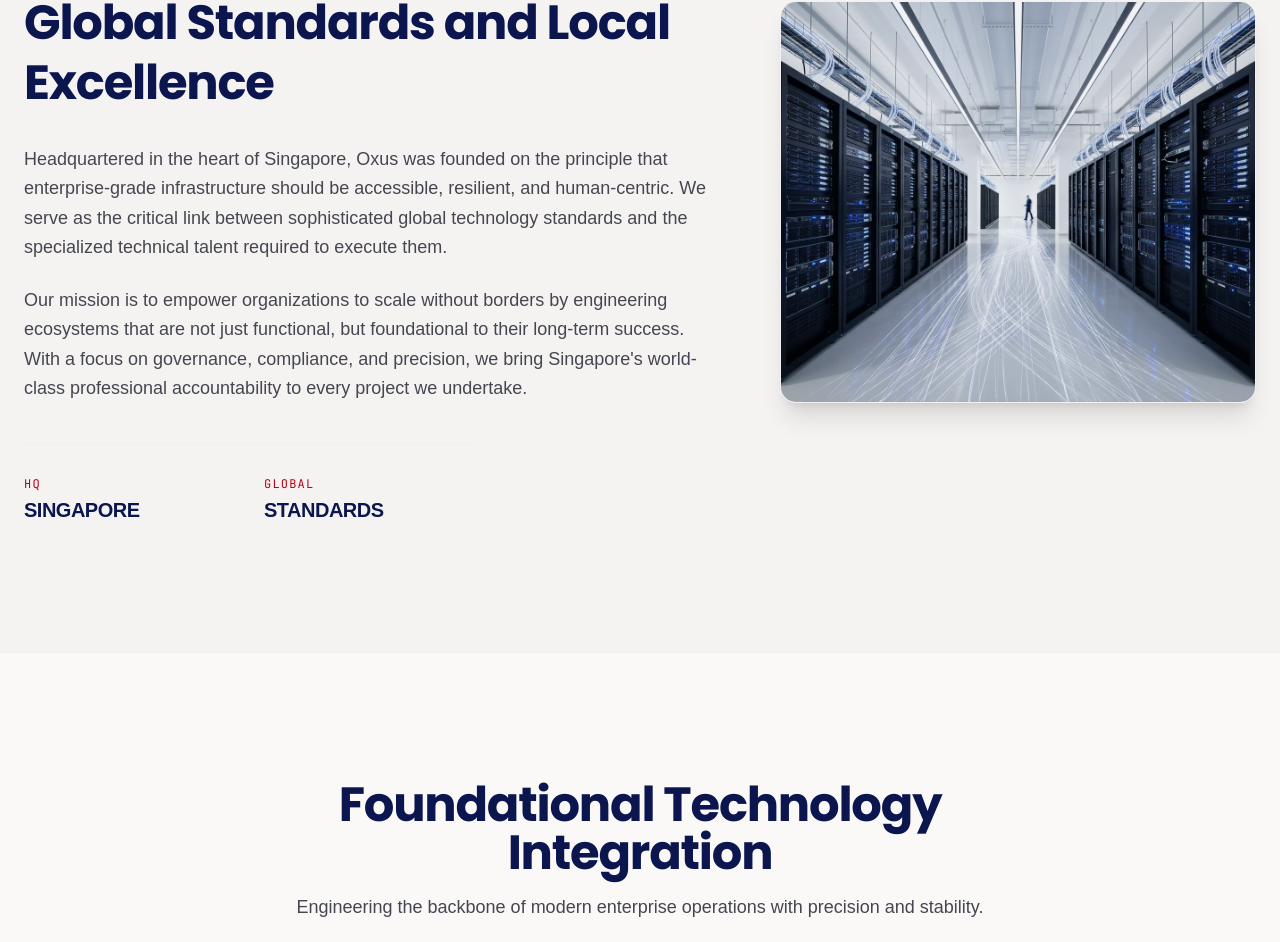
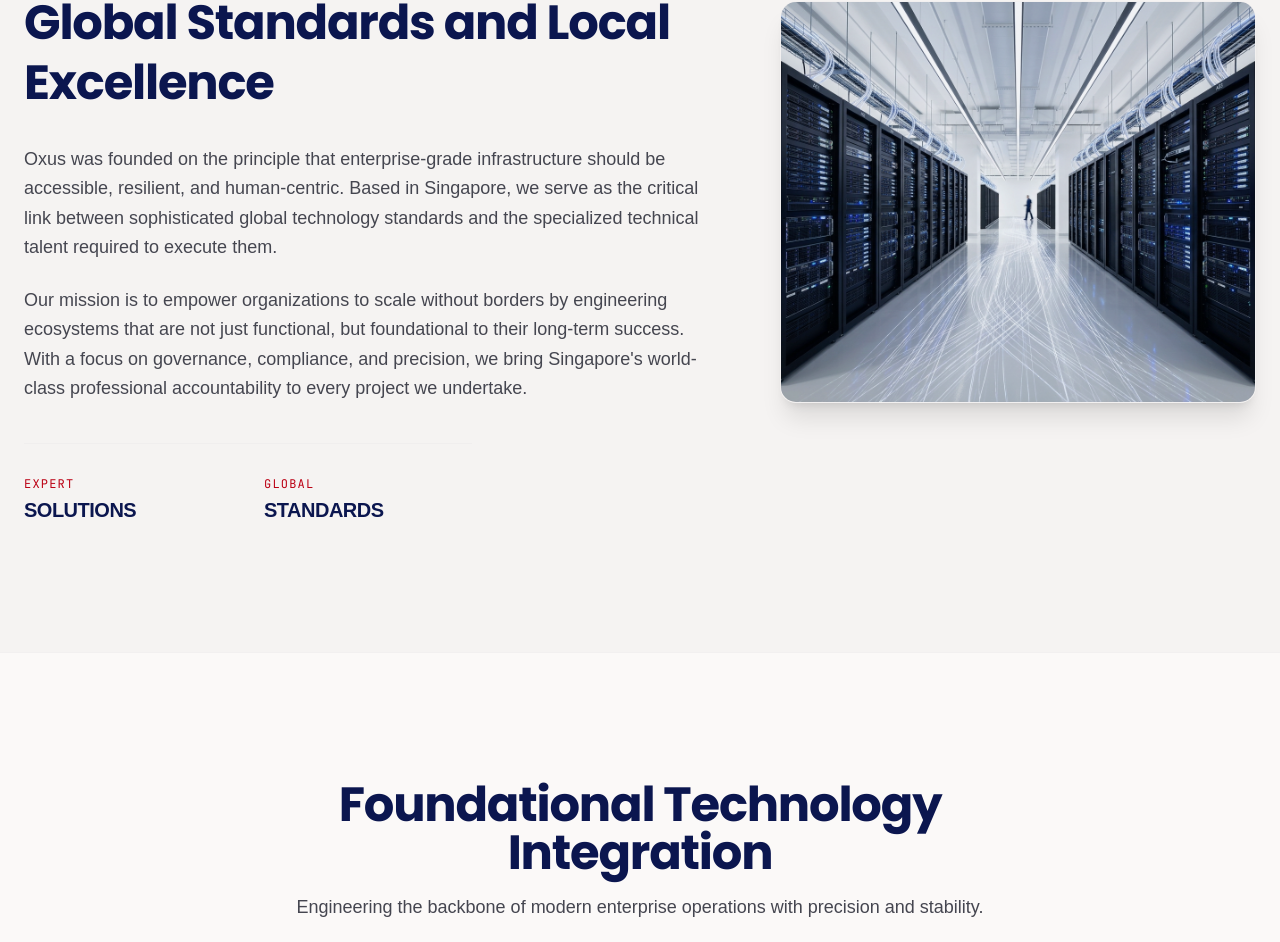
Before and after one commit to pravin-png/Oxus-Website, a React (Vite) app: page / in a window 1280 px wide. Shown: the part 1214-2156 px from the top of the page. Built offline with nearby package versions, Linux system fonts and the light colour scheme.

Commit message:
Update Heritage.tsx

```diff
--- a/src/components/Heritage.tsx
+++ b/src/components/Heritage.tsx
@@ -31,10 +31,7 @@ export default function Heritage() {
           {/* Body Narrative */}
           <div className="font-sans text-base sm:text-lg text-brand-text-muted space-y-6 mb-10 leading-relaxed">
             <p>
-              Headquartered in the heart of Singapore, Oxus was founded on the principle that
-              enterprise-grade infrastructure should be accessible, resilient, and human-centric. We serve as the
-              critical link between sophisticated global technology standards and the specialized technical talent
-              required to execute them.
+              Oxus was founded on the principle that enterprise-grade infrastructure should be accessible, resilient, and human-centric. Based in Singapore, we serve as the critical link between sophisticated global technology standards and the specialized technical talent required to execute them.
             </p>
             <p>
               Our mission is to empower organizations to scale without borders by engineering ecosystems that are not
@@ -46,8 +43,8 @@ export default function Heritage() {
           {/* Stats / HQ Info Block */}
           <div className="grid grid-cols-2 gap-8 border-t border-brand-border/20 pt-8 w-full max-w-md">
             <div>
-              <p className="font-mono text-xs text-brand-red uppercase tracking-widest mb-1">HQ</p>
-              <p className="font-sans text-xl font-bold text-brand-navy tracking-tight">SINGAPORE</p>
+              <p className="font-mono text-xs text-brand-red uppercase tracking-widest mb-1">EXPERT</p>
+              <p className="font-sans text-xl font-bold text-brand-navy tracking-tight">SOLUTIONS</p>
             </div>
             <div>
               <p className="font-mono text-xs text-brand-red uppercase tracking-widest mb-1">Global</p>
```
